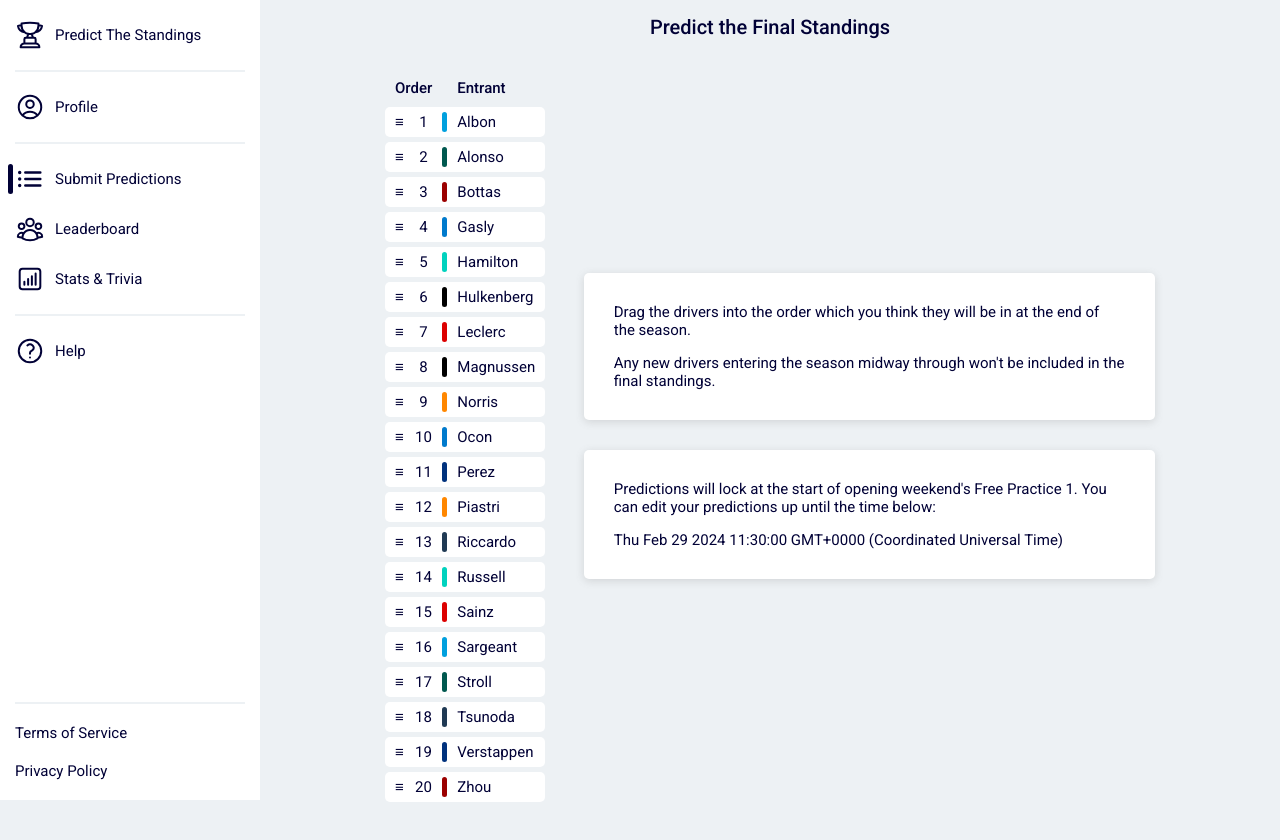
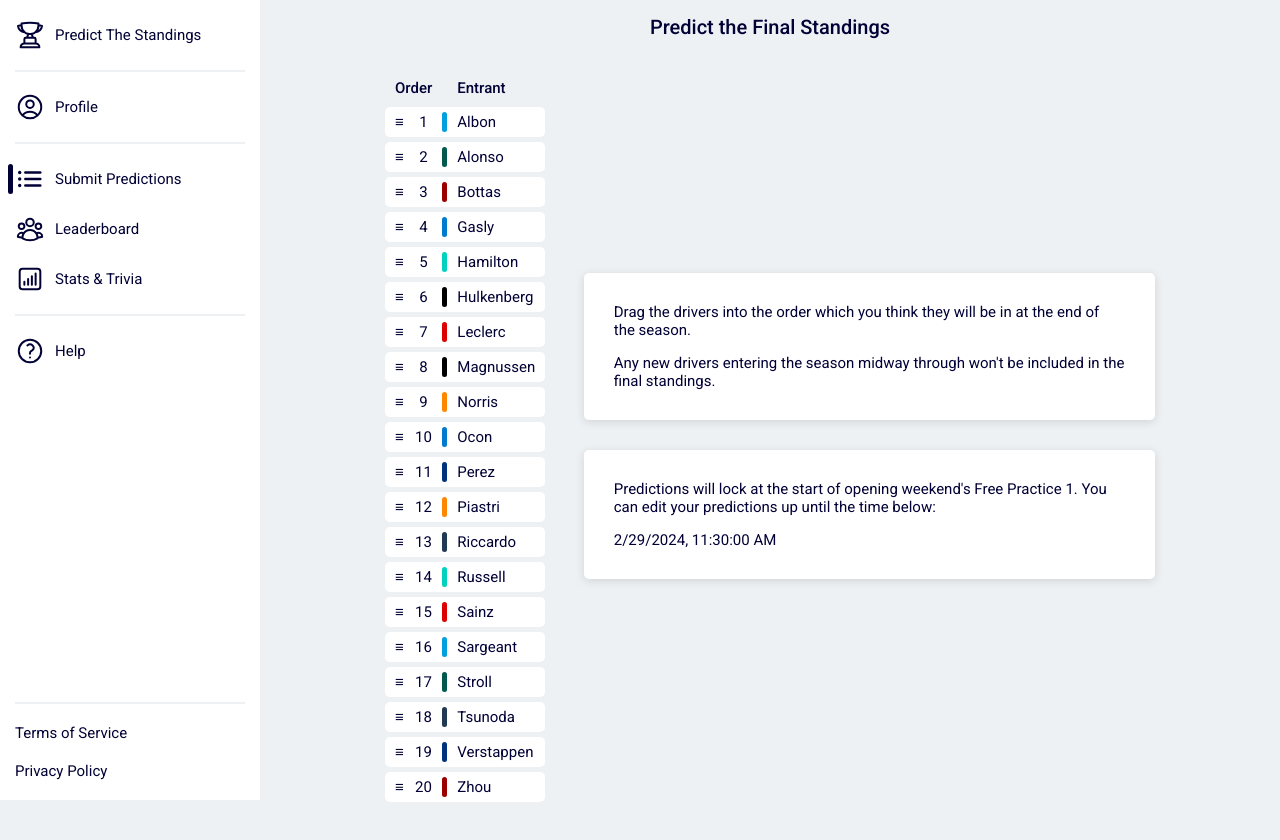
Before and after one commit to davidwillprice/predict-the-standings, a Next.js app: page /formula-1/predict in a window 1280 px wide. Shown: the top 840 px of the page. Built offline with nearby package versions, Linux system fonts and the light colour scheme; no server answers; the database is empty; sample sign-in values are in the browser's storage.

Commit message:
Date and SVG fixes
- SVG attribute wasn't jsx
- Leaderboard date was getting passed as a string sometimes so the date methods weren't working

```diff
--- a/app/formula-1/predict/page.tsx
+++ b/app/formula-1/predict/page.tsx
@@ -92,7 +92,7 @@ export default async function Page() {
                 Free Practice 1. You can edit your predictions up until the time
                 below:
               </p>
-              <p>{predictionFreezeTime.toString()}</p>
+              <p>{predictionFreezeTime.toLocaleString()}</p>
             </Panel>
           </EditPredictions>
         ) : (
--- a/src/ui/components/game/leaderboard.tsx
+++ b/src/ui/components/game/leaderboard.tsx
@@ -5,7 +5,7 @@ import { Round } from "@custom-types/game-types";
 import Icon from "@ui/svgs/icons/sq-icon";
 
 interface Props {
-  lastUpdated: Date;
+  lastUpdated: Date | string;
   rounds: Round[];
   roundIndex: number;
   changeSelectedUserHandler: Function;
@@ -17,6 +17,7 @@ export const Leaderboard = ({
   rounds,
   roundIndex,
 }: Props) => {
+  if (typeof lastUpdated === "string") lastUpdated = new Date(lastUpdated);
   return (
     <div className={predictStyles.prediction_table}>
       <table className={styles.leaderboard}>
--- a/src/ui/svgs/icons/sq-icon.tsx
+++ b/src/ui/svgs/icons/sq-icon.tsx
@@ -197,7 +197,7 @@ const iconPaths = {
     <>
       <path
         stroke-linecap="round"
-        stroke-linejoin="round"
+        strokeLinejoin="round"
         d="M11.48 3.499a.562.562 0 0 1 1.04 0l2.125 5.111a.563.563 0 0 0 .475.345l5.518.442c.499.04.701.663.321.988l-4.204 3.602a.563.563 0 0 0-.182.557l1.285 5.385a.562.562 0 0 1-.84.61l-4.725-2.885a.562.562 0 0 0-.586 0L6.982 20.54a.562.562 0 0 1-.84-.61l1.285-5.386a.562.562 0 0 0-.182-.557l-4.204-3.602a.562.562 0 0 1 .321-.988l5.518-.442a.563.563 0 0 0 .475-.345L11.48 3.5Z"
       />
     </>
```
